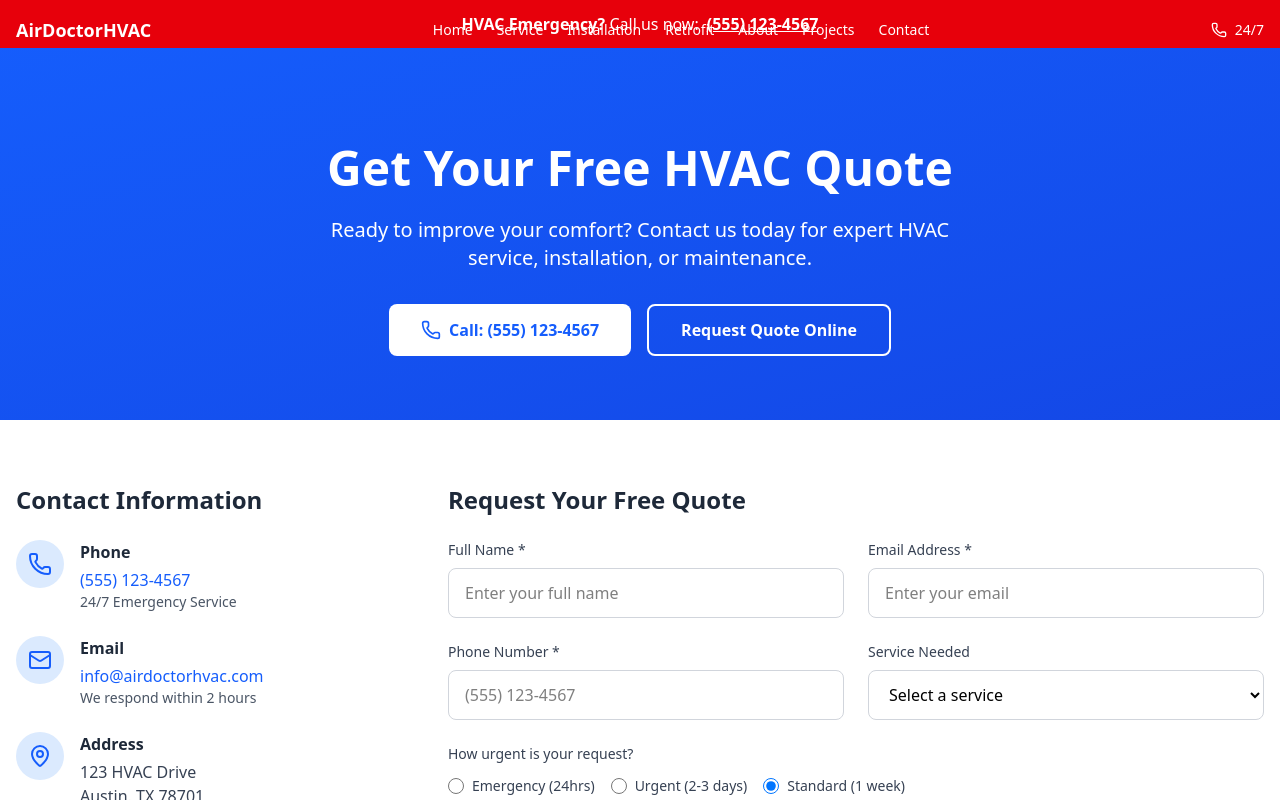
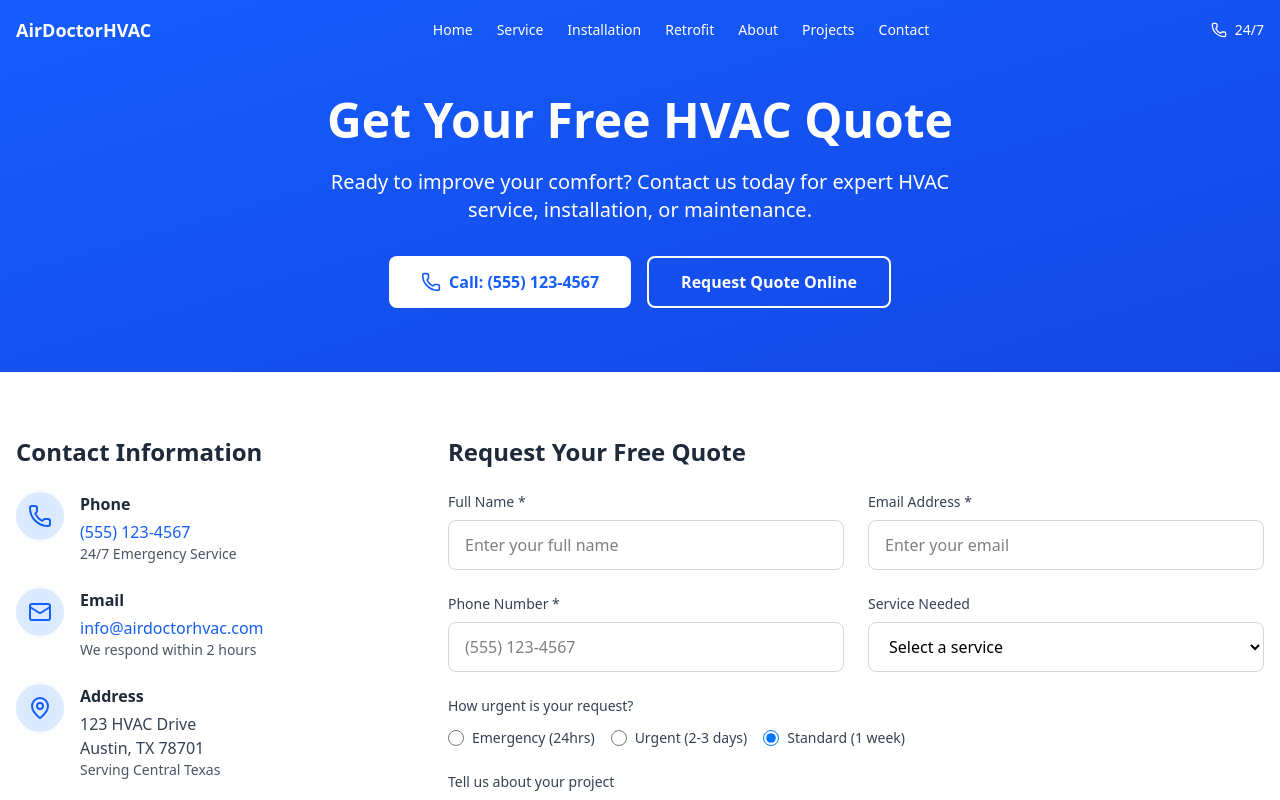
Before and after one commit to Majestyk1/airdoctor-refactor, a React (Vite) app: page /contact in a window 1280 px wide. Shown: the top 800 px of the page. Built offline with nearby package versions, Linux system fonts and the light colour scheme.

Commit message:
remove emergency banner for the contact page

```diff
--- a/src/App.jsx
+++ b/src/App.jsx
@@ -16,7 +16,11 @@ function App() {
   return (
     <Router>
       <div className="app min-h-screen flex flex-col">
-        <Navbar isOpen={isNavOpen} onToggle={handleToggleNav} onClose={handleCloseNav} />
+        <Navbar
+        isOpen={isNavOpen}
+        onToggle={handleToggleNav}
+         onClose={handleCloseNav}
+          />
         <main className="app__main w-full overflow-x-hidden flex-1">
           <Routes>
             <Route path="/" element={<Home />} />
--- a/src/components/Navbar.jsx
+++ b/src/components/Navbar.jsx
@@ -13,14 +13,12 @@ const links = [
 ]
 
 function Navbar({ isOpen, onToggle, onClose }) {
-  // Determine if page is scrolled for styling
   const [isScrolled, setIsScrolled] = useState(false)
 
   const handleScroll = () => {
     setIsScrolled(window.scrollY > 50)
   }
 
-  // Add scroll listener once on mount
   useEffect(() => {
     window.addEventListener('scroll', handleScroll)
     return () => window.removeEventListener('scroll', handleScroll)
--- a/src/pages/Contact.jsx
+++ b/src/pages/Contact.jsx
@@ -28,18 +28,6 @@ function Contact() {
 
   return (
     <>
-      {/* Emergency Banner */}
-      <div className="contact-emergency bg-red-600 text-white py-3">
-        <div className="contact-emergency__container container mx-auto px-4 text-center">
-          <p className="contact-emergency__text text-sm md:text-base">
-            <strong>HVAC Emergency?</strong> Call us now:
-            <a href="tel:5551234567" className="contact-emergency__phone ml-2 font-bold underline hover:no-underline">
-              (555) 123-4567
-            </a>
-          </p>
-        </div>
-      </div>
-
       {/* Hero Section */}
       <section className="contact-hero bg-gradient-to-br from-blue-600 to-blue-700 text-white pt-24 pb-16">
         <div className="contact-hero__container container mx-auto px-4 text-center">
```
